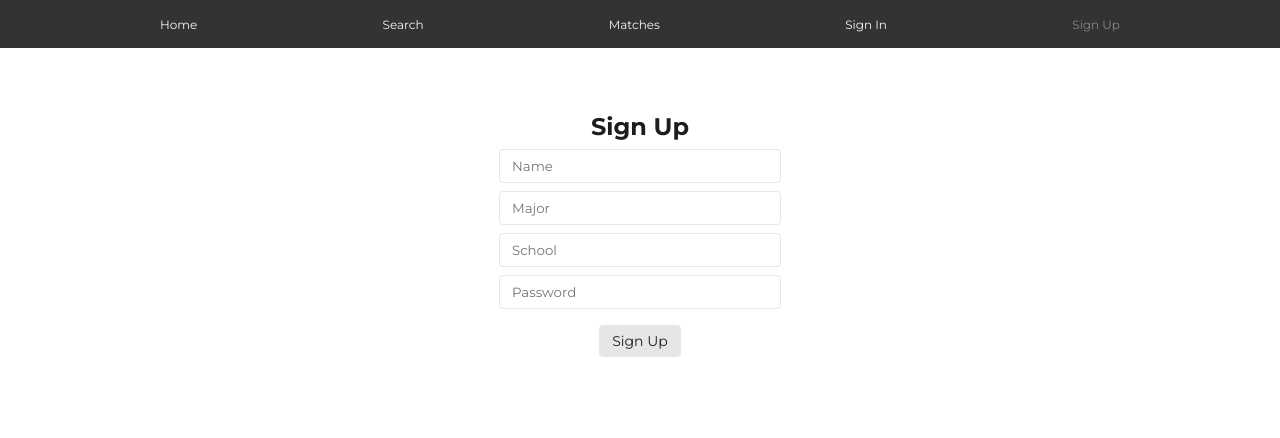
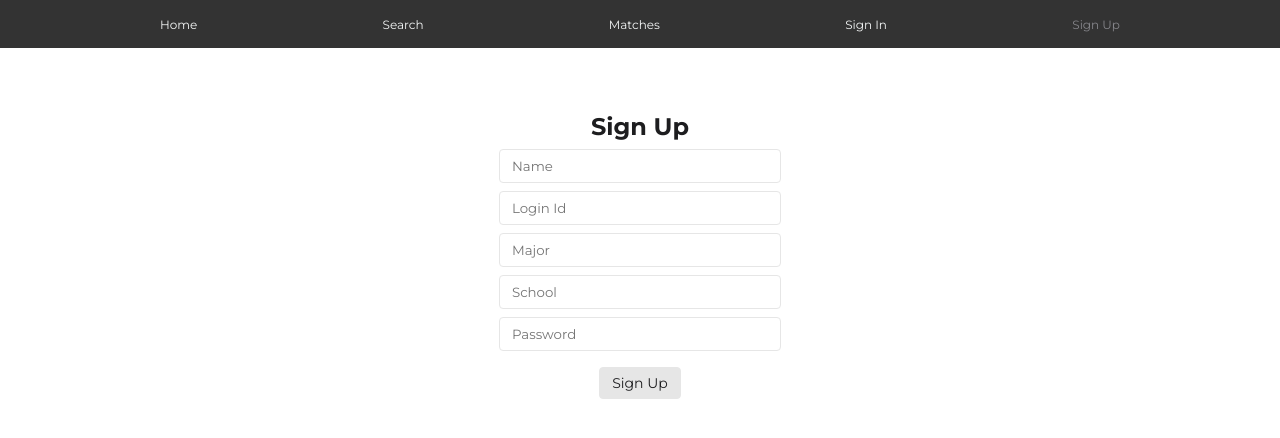
Before and after one commit to jfvomacka/scramble, a React (Create React App) app in the folder client/: page /signup in a window 1280 px wide. Shown: the top 438 px of the page. Built offline with nearby package versions, Linux system fonts and the light colour scheme.

Commit message:
added back login id

```diff
--- a/client/src/app/routes/Signup/index.js
+++ b/client/src/app/routes/Signup/index.js
@@ -29,7 +29,7 @@ const Signup = () => {
     try {
       e.preventDefault();
 
-      if (localState.password === "" || localState.name === "") {
+      if (localState.loginId === "" || localState.password === "" || localState.name === "") {
         window.alert("Login id, Password or First name cannot be blank");
         return;
       }
@@ -73,6 +73,14 @@ const Signup = () => {
         />
         <input
           type="text"
+          placeholder="Login Id"
+          name="loginId"
+          value={localState.loginId}
+          onChange={handleChange}
+          className="input"
+        />
+        <input
+          type="text"
           placeholder="Major"
           name="major"
           value={localState.major}
```
